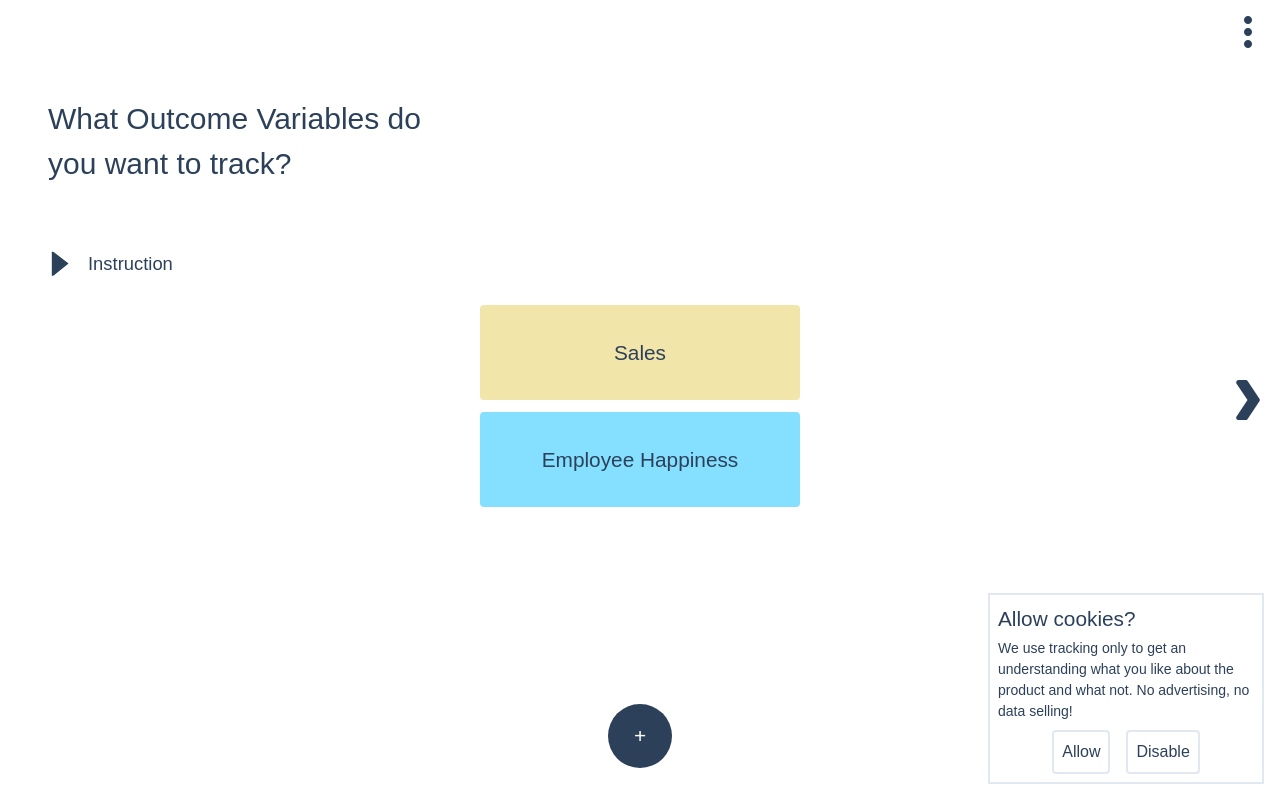
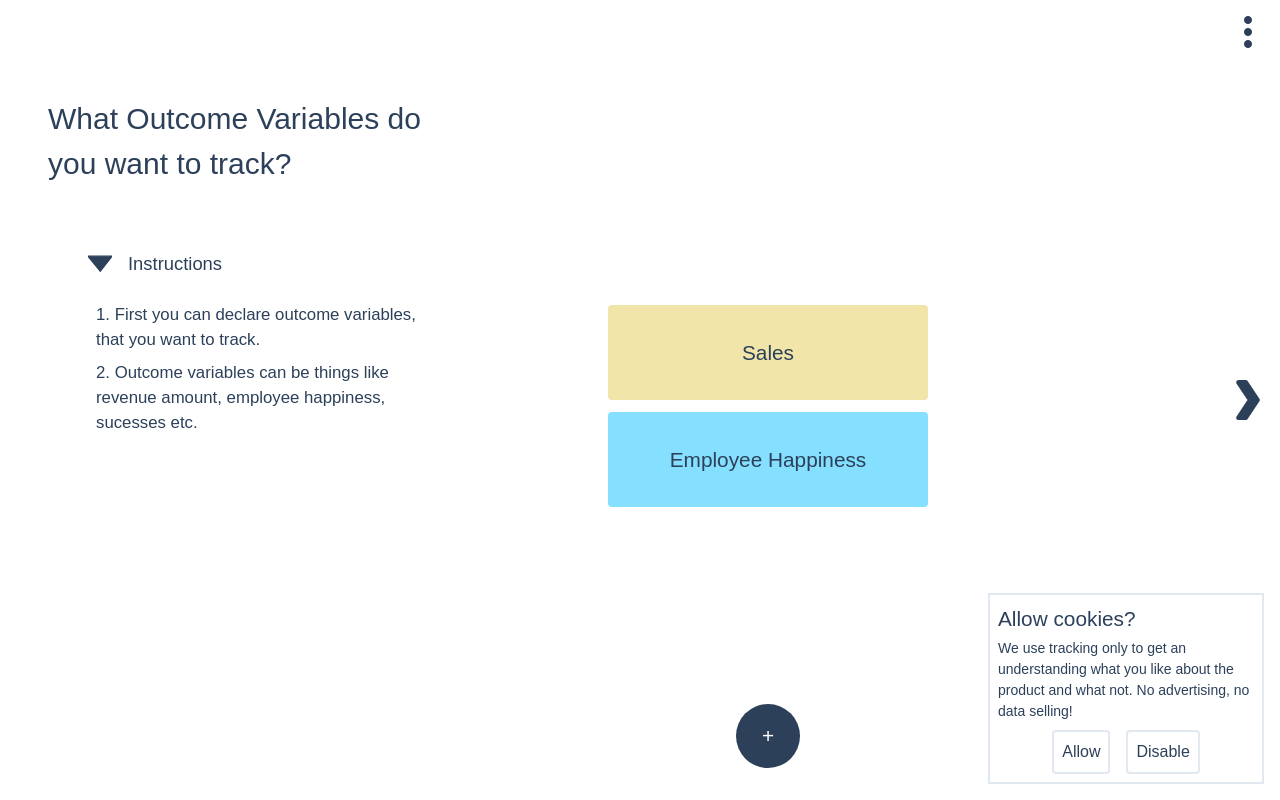
Before and after one commit to Maximilianwte/Simply-Scenario-Plan, a Vue app: page / in a window 1280 px wide. Both pictures are taken after a click on the button "Start customizing the template". Built offline with nearby package versions, Linux system fonts and the light colour scheme.

Commit message:
update text output

```diff
--- a/src/components/toolOpen.vue
+++ b/src/components/toolOpen.vue
@@ -2,7 +2,7 @@
     <div class="toolOpen">
         <div class="header flex text-xl">
             <svg @click="setOpen" class="w-6 cursor-pointer" :style="getRotation" xmlns="http://www.w3.org/2000/svg" viewBox="0 0 20.5 13"><path d="M0 0h20.5l-10 13L0 0z"/></svg>
-            <h4 class="ml-4">Instruction</h4>
+            <h4 class="ml-4">Instructions</h4>
         </div>
         <div v-if="open" class="data text-lg mt-6 ml-2">
             <ul>
@@ -18,7 +18,7 @@ export default {
     props: ["data"],
     data() {
         return {
-            open: false
+            open: true
         }
     },
     computed: {
--- a/src/data/generate_output.js
+++ b/src/data/generate_output.js
@@ -463,6 +463,33 @@ let output_functions = {
       slctText = slctText.replace("{prob}", variable.pathProb);
       var slctTextMaxNegC = slctText;
 
+      // build text for var with maximum likelihood thats positive.
+      // does that work?
+      var varsToSort = inputData[outputVars[i].title].filter(item => item.impactAsNumber > 0);
+      varsToSort = varsToSort.map(item => item.pathProb);
+      varsToSort.sort((a, b) => a - b);
+      variable = inputData[outputVars[i].title].filter(item => item.impactAsNumber > 0).find(item => item.pathProb == varsToSort[varsToSort.length-1])
+      var slctText = 'The variable with the highest likelihood and a positive impact for variable "{outputvar}" is "{variable}". The estimated probability for occuring is {prob} % and the the impact if the variable occurs is {impact}. Is there any way of increasing the likelihood that variable "{variable}" occurs even further?'
+      slctText = slctText.replace("{outputvar}", outputVars[i].title);
+      slctText = slctText.replace("{variable}", variable.title);
+      slctText = slctText.replace("{variable}", variable.title);
+      slctText = slctText.replace("{impact}", variable.impact + " " + variable.unit);
+      slctText = slctText.replace("{prob}", variable.pathProb);
+      var slctTextMaxL = slctText;
+
+      // build text for var with maximum likelihood thats negative.
+      varsToSort = inputData[outputVars[i].title].filter(item => item.impactAsNumber < 0);
+      varsToSort = varsToSort.map(item => item.pathProb);
+      varsToSort.sort((a, b) => a - b);
+      variable = inputData[outputVars[i].title].filter(item => item.impactAsNumber < 0).find(item => item.pathProb == varsToSort[varsToSort.length-1]);
+      var slctText = 'The variable with the highest likelihood and a negative impact for variable "{outputvar}" is "{variable}". The estimated probability for occuring is {prob} % and the the impact if the variable occurs is {impact}. Is there any way of lowering the likelihood that variable "{variable}" occurs?'
+      slctText = slctText.replace("{outputvar}", outputVars[i].title);
+      slctText = slctText.replace("{variable}", variable.title);
+      slctText = slctText.replace("{variable}", variable.title);
+      slctText = slctText.replace("{impact}", variable.impact + " " + variable.unit);
+      slctText = slctText.replace("{prob}", variable.pathProb);
+      var slctTextMaxLNegC = slctText;
+
       // build text for var with the median consequence
       variable = inputData[outputVars[i].title].find(item => item.impactAsNumber == calculationData.consequence[0])
       slctText = "The median consequence for your variable {outputvar} is {medianC}. The median likelihood on the other hand is {medianL} %. Could better your odds of something positive happening or reduce the impact of a negative scenario?"
@@ -474,7 +501,9 @@ let output_functions = {
       output[outputVars[i].title] = {
         "maximumConsequence": slctTextMaxC,
         "maximumNegConsequence": slctTextMaxNegC,
-        "medianImpact": slctTextMedianImpact
+        "medianImpact": slctTextMedianImpact,
+        "maximumLikelihoodPos": slctTextMaxL,
+        "maximumLikelihoodNegC": slctTextMaxLNegC
       }
 
       // build text for var with the 3 maximum negative consequence
--- a/src/views/declareOutcomeVariables.vue
+++ b/src/views/declareOutcomeVariables.vue
@@ -1,5 +1,5 @@
 <template>
-  <div id="declareOutcomeVariables" class="w-full flex-col text-3xl">
+  <div id="declareOutcomeVariables" class="w-full md:ml-64 mt-64 md:mt-0 flex-col text-3xl">
     <div id="header" class="absolute top-0 left-0 mt-24 ml-12 w-80">
       <h2
         tooltip-content="Outcome variables can be things like revenue amount, employee happiness etc.. everything you want to track."
@@ -7,7 +7,7 @@
       >
         What Outcome Variables do you want to track?
       </h2>
-      <toolOpen class="mt-16" :data="['1. First declare variable.', '2. Work.']" />
+      <toolOpen class="mt-16 ml-10" :data="['1. First you can declare outcome variables, that you want to track.', '2. Outcome variables can be things like revenue amount, employee happiness, sucesses etc.']" />
     </div>
     <div
       class="drop-zone flex-col w-72 h-screen text-2xl"
@@ -36,8 +36,6 @@
           :id="componentId + '#' + item.id"
           class="item w-72 text-center cursor-pointer front rounded py-8 mt-3"
           :style="{ backgroundColor: getColorMode(item.color)}"
-          tooltip-content="Rename your outcome variable. What variable do you want to track?"
-          tooltip-position="right"
         >
           <div class="floatingMenu absolute text-sm right-0 top-0 mr-2 mt-2">
             <button
--- a/src/views/declareScenarioVariables.vue
+++ b/src/views/declareScenarioVariables.vue
@@ -22,6 +22,7 @@
       >
         What scenarios could happen to your business?
       </h2>
+            <toolOpen class="mt-16 ml-10" :data="['1. Here you can edit all scenarios that could affect your business or project.', '2. The scenario layers that span from left to right represent the time axis.', '3. So if you want to chain the likelihood of an event to another one happening before it in time, you can add another scenario layer and connect the scenarios by drag & drop.']" />
     </div>
     <!-- Var List Component -->
 
@@ -83,10 +84,10 @@
 <script>
 import store from "../store";
 import varList from "../components/varList2";
-import $ from "jquery";
+import toolOpen from "../components/toolOpen";
 import svgDraw from "../data/svgDraw";
 export default {
-  components: { varList },
+  components: { varList, toolOpen },
   computed: {
     nConnections() {
       return store.state.connectedShapes.length;
--- a/src/views/outputs.vue
+++ b/src/views/outputs.vue
@@ -129,7 +129,6 @@
   import processView from "../components/processView";
   import textOutput from "../components/textOutput";
   import $ from "jquery";
-  import svgDraw from "../data/svgDraw";
   export default {
     components: {
       tablev1,
@@ -248,6 +247,7 @@
           default: {
             dataType = "text/csv;charset=utf-8";
             fileType = ".csv";
+            tableData = "Grouped by Outcome Variable:" + "\n";
 
             for (var i = 0; i < tables.length; i++) {
               var header = tables[i].getElementsByTagName("h5")[0];
```
Also changed, not shown: src/components/textOutput.vue (+13 -0 lines).
